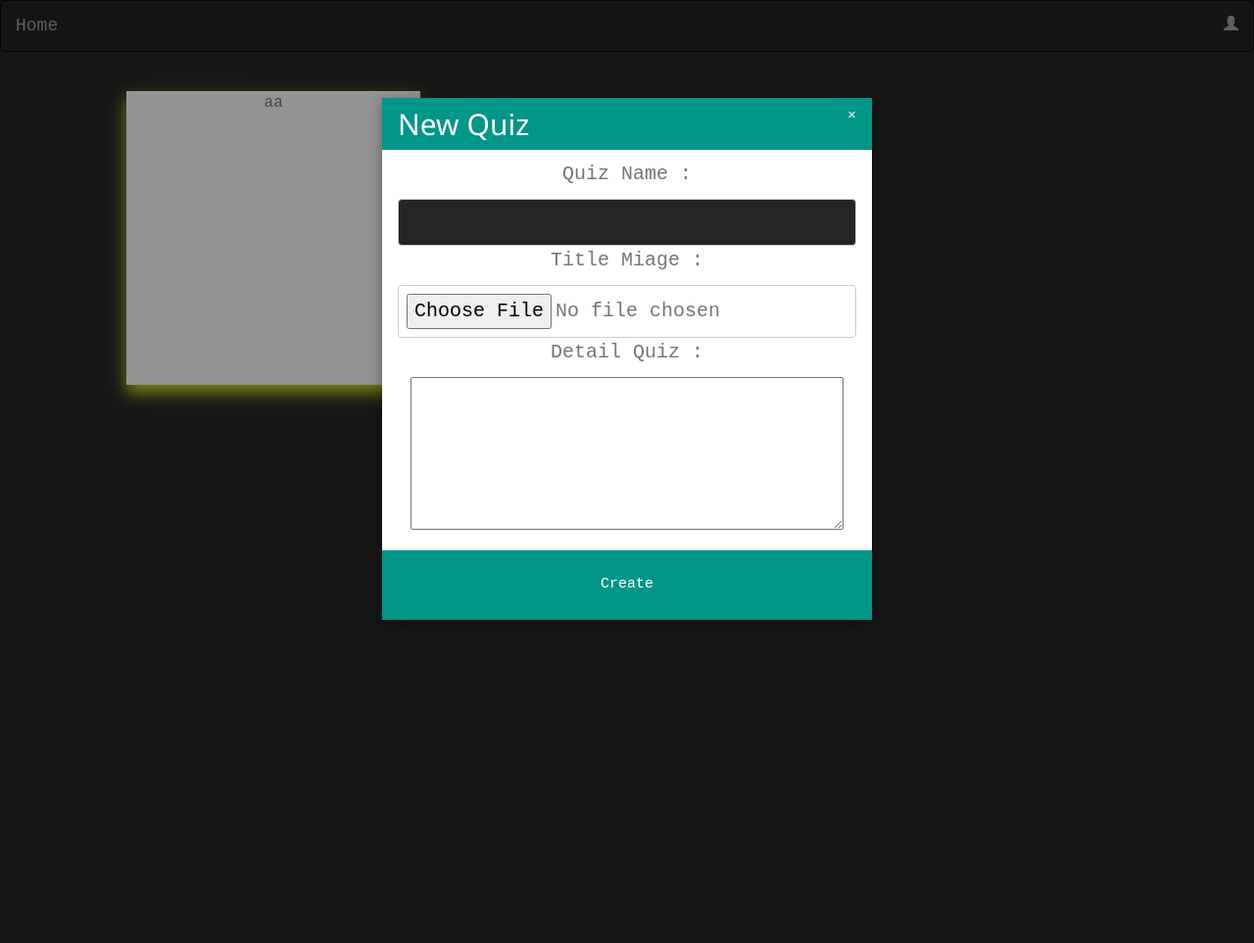
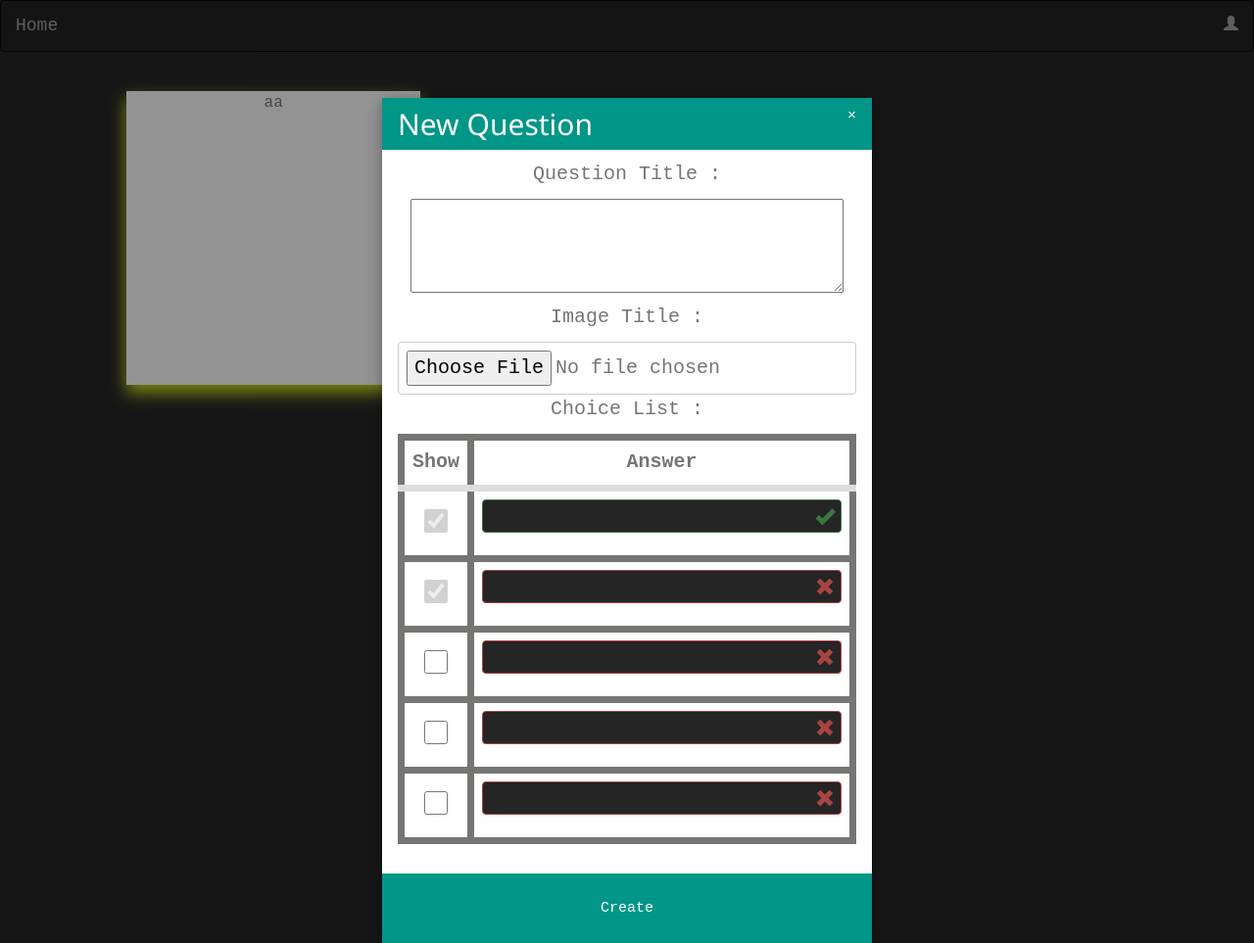
Before and after one commit to S-Tawan/Quiz_game, a PHP site: page /question.php in a window 1280 px wide, after a click that opens the changed part. Shown: the whole page at 98% size. Run offline with PHP 8.4, Linux system fonts and the light colour scheme.

Commit message:
question insert new

```diff
--- a/question.php
+++ b/question.php
@@ -46,15 +46,71 @@
                     <header class="w3-container w3-teal">
                         <span onclick="document.getElementById('id01').style.display='none'"
                         class="w3-button w3-display-topright">&times;</span>
-                        <h2>New Quiz</h2>
+                        <h2>New Question</h2>
                     </header>
                     <div class="w3-container" id="stm">
-                        <p>Quiz Name : </p>
-                        <input class="w3-input w3-border w3-round" type="text">
-                        <p>Title Miage : </p>
-                        <input class="w3-input w3-border w3-round" type="file">
-                        <p>Detail Quiz : </p>
-                        <textarea name="quiz-detail" id="" cols="35" rows="5"></textarea>
+                        <p>Question Title : </p>
+                            <textarea name="quiz-detail" id="" cols="35" rows="3"></textarea>
+                        <p>Image Title : </p>
+                            <input class="w3-input w3-border w3-round" type="file">
+                        <p>Choice List :</p>
+                        <div class="table-responsive">
+                            <table class="table">
+                                <thead>
+                                    <tr>
+                                        <th class="col-md-1" style="text-align:center;border-style:solid;border-width: 7px;">Show</th>
+                                        <th style="text-align:center;border-style:solid;border-width: 7px;">Answer</th>
+                                    </tr>
+                                </thead>
+                                <tbody>
+                                    <tr>
+                                        <td><input class="w3-check" type="checkbox" name="" id="" checked disabled></td>
+                                        <td>
+                                            <div class="form-group has-success has-feedback">
+                                                <input type="text" class="form-control" id="inputSuccess">
+                                                <span class="glyphicon glyphicon-ok form-control-feedback"></span>
+                                            </div>
+                                        </td>
+                                    </tr>
+                                    <tr>
+                                        <td><input class="w3-check" type="checkbox" name="" id="" checked disabled></td>
+                                        <td>
+                                            <div class="form-group has-error has-feedback">
+                                                <input type="text" class="form-control" id="inputSuccess">
+                                                <span class="glyphicon glyphicon-remove form-control-feedback"></span>
+                                            </div>
+                                        </td>
+                                    </tr>
+                                    <tr>
+                                        <td><input class="w3-check" type="checkbox" name="" id=""></td>
+                                        <td>
+                                            <div class="form-group has-error has-feedback">
+                                                <input type="text" class="form-control" id="inputSuccess">
+                                                <span class="glyphicon glyphicon-remove form-control-feedback"></span>
+                                            </div>
+                                        </td>
+                                    </tr>
+                                    <tr>
+                                        <td><input class="w3-check" type="checkbox" name="" id=""></td>
+                                        <td>
+                                            <div class="form-group has-error has-feedback">
+                                                <input type="text" class="form-control" id="inputSuccess">
+                                                <span class="glyphicon glyphicon-remove form-control-feedback"></span>
+                                            </div>
+                                        </td>
+                                    </tr>
+                                    <tr>
+                                        <td><input class="w3-check" type="checkbox" name="" id=""></td>
+                                        <td>
+                                            <div class="form-group has-error has-feedback">
+                                                <input type="text" class="form-control" id="inputSuccess">
+                                                <span class="glyphicon glyphicon-remove form-control-feedback"></span>
+                                            </div>
+                                        </td>
+                                    </tr>
+                                </tbody>
+                            </table>
+                        </div>
                     </div>
                     <footer class="w3-container w3-teal">
                         <!-- <button class="w3-button w3-block w3-teal" style="width:100%">Button</button> -->
--- a/style.css
+++ b/style.css
@@ -29,7 +29,7 @@ h1{
     font-weight: bolder;
 }
 
-th,td{
+th,td,tr{
     border-style: solid;
     border-width: 7px;
 }
```
